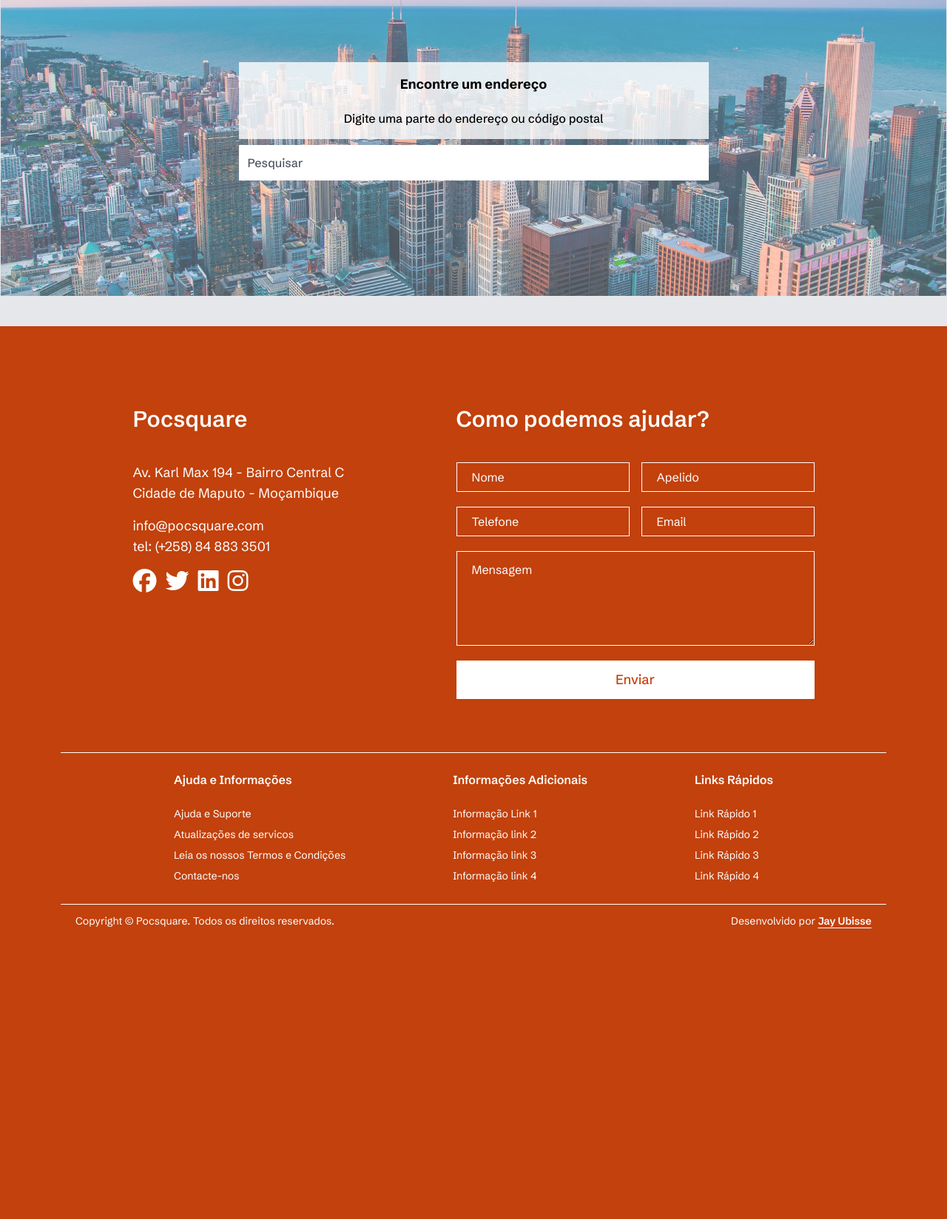
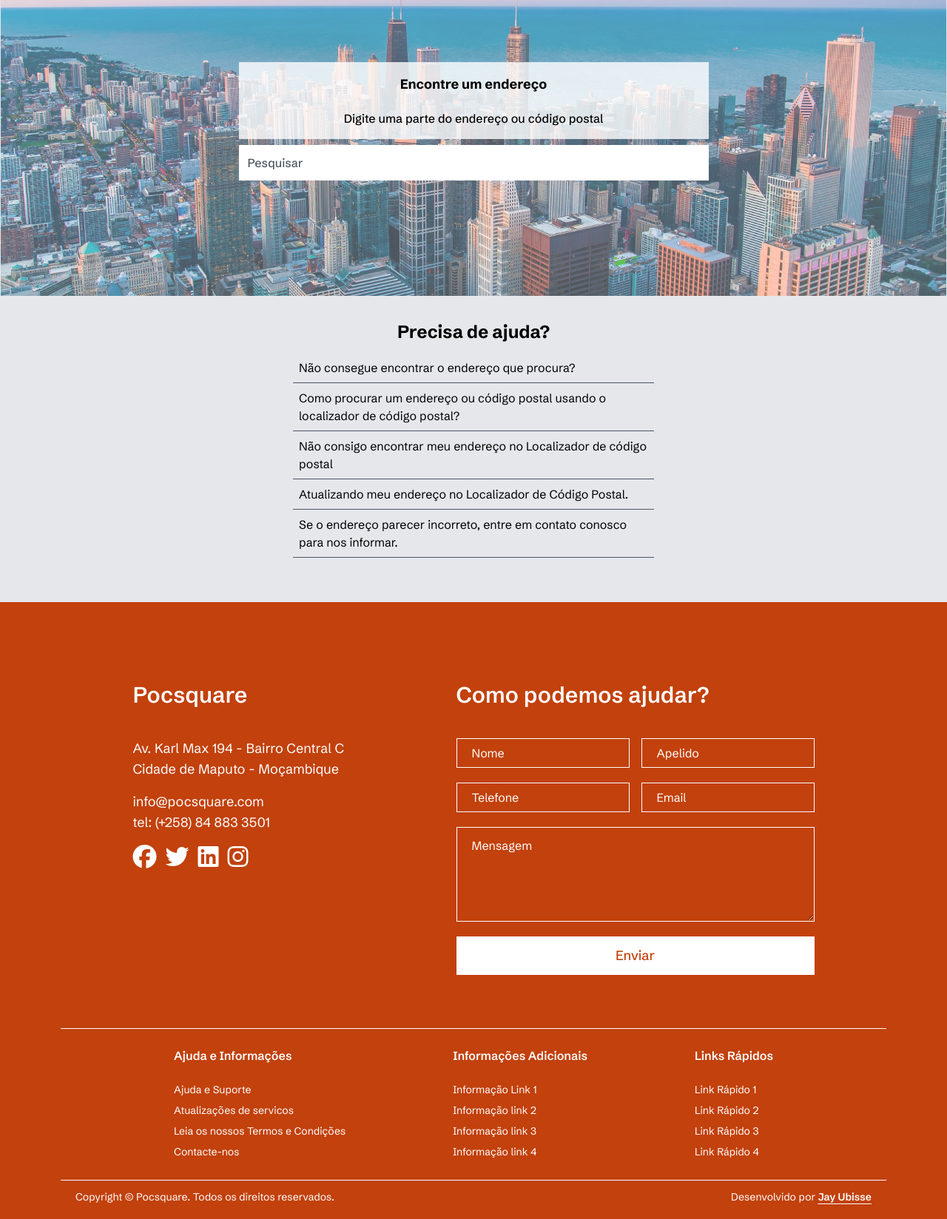
Before and after one commit to Jay-Ubisse/pocsquare, a PHP site: page /client/search/index.php in a window 1280 px wide. Shown: the part 69-1717 px from the top of the page at 74% size. Before the commit the page ends 1324 px from the top, so only its background shows below. Run offline with PHP 8.4, Linux system fonts and the light colour scheme; some libraries are stand-ins or nearby versions.

Commit message:
update search page

```diff
--- a/assets/styles/output.css
+++ b/assets/styles/output.css
@@ -912,6 +892,11 @@ video {
   border-color: rgb(255 255 255 / var(--tw-border-opacity));
 }
 
+.border-gray-600 {
+  --tw-border-opacity: 1;
+  border-color: rgb(75 85 99 / var(--tw-border-opacity));
+}
+
 .bg-\[\#6e48aa\] {
   --tw-bg-opacity: 1;
   background-color: rgb(110 72 170 / var(--tw-bg-opacity));
@@ -1063,6 +1048,10 @@ video {
   padding-top: 1.5rem;
 }
 
+.pb-2 {
+  padding-bottom: 0.5rem;
+}
+
 .text-center {
   text-align: center;
 }
@@ -1110,6 +1099,10 @@ video {
 
 .font-semibold {
   font-weight: 600;
+}
+
+.font-normal {
+  font-weight: 400;
 }
 
 .text-gray-600 {
@@ -1315,12 +1312,8 @@ video {
     margin-top: 1.25rem;
   }
 
-  .mobile\:h-\[200\%\] {
-    height: 200%;
-  }
-
-  .mobile\:h-\[200px\] {
-    height: 200px;
+  .mobile\:mt-10 {
+    margin-top: 2.5rem;
   }
 
   .mobile\:h-\[300px\] {
@@ -1440,6 +1438,10 @@ video {
     margin-top: 1rem;
   }
 
+  .laptop\:mt-20 {
+    margin-top: 5rem;
+  }
+
   .laptop\:h-\[400px\] {
     height: 400px;
   }
@@ -1476,12 +1486,12 @@ video {
     width: 97%;
   }
 
-  .laptop\:w-\[600px\] {
-    width: 600px;
-  }
-
-  .laptop\:w-4\/5 {
-    width: 80%;
+  .laptop\:w-\[60\%\] {
+    width: 60%;
+  }
+
+  .laptop\:w-\[40\%\] {
+    width: 40%;
   }
 
   .laptop\:flex-row {
--- a/client/components/footer.html
+++ b/client/components/footer.html
@@ -1,5 +1,5 @@
 <div class="bg-orange-700 text-white w-full p-5 laptop:mt-10 mobile:mt-5">
-   <section class="mt-20 p-2 flex laptop:flex-row laptop:justify-evenly laptop:gap-0 mobile:flex-col mobile:gap-10">
+   <section class="p-2 flex laptop:mt-20 laptop:flex-row laptop:justify-evenly laptop:gap-0 mobile:mt-10 mobile:flex-col mobile:gap-10">
         <div>
             <h1 class="text-3xl font-semibold mb-10">Pocsquare</h1>
             <div class="laptop:text-lg mobile:text-base mb-4">
--- a/client/search/index.php
+++ b/client/search/index.php
@@ -50,8 +50,15 @@
                     MAPA
             </div>
         </section>
-        <section>
-
+        <section class="mt-5 p-3 mx-auto laptop:w-[40%] mobile:w-[95%]">
+            <h1 class="laptop:text-2xl mobile:text-xl font-bold mb-5 text-center">Precisa de ajuda?</h1>
+            <ul class="laptop:text-base mobile:text-sm font-normal">
+                <li class="my-2 pb-2 px-2 border-b border-gray-600 hover:font-medium"><a href="#">Não consegue encontrar o endereço que procura?</a></li>
+                <li class="my-2 pb-2 px-2 border-b border-gray-600 hover:font-medium"><a href="#">Como procurar um endereço ou código postal usando o localizador de código postal?</a></li>
+                <li class="my-2 pb-2 px-2 border-b border-gray-600 hover:font-medium"><a href="#">Não consigo encontrar meu endereço no Localizador de código postal</a></li>
+                <li class="my-2 pb-2 px-2 border-b border-gray-600 hover:font-medium"><a href="#">Atualizando meu endereço no Localizador de Código Postal.</a></li>
+                <li class="my-2 pb-2 px-2 border-b border-gray-600 hover:font-medium"><a href="#">Se o endereço parecer incorreto, entre em contato conosco para nos informar.</a></li>
+            </ul>
         </section>
     </main>
     <Footer>
```
Also changed, not shown: other parts of assets/styles/output.css (+33 -31 lines).
